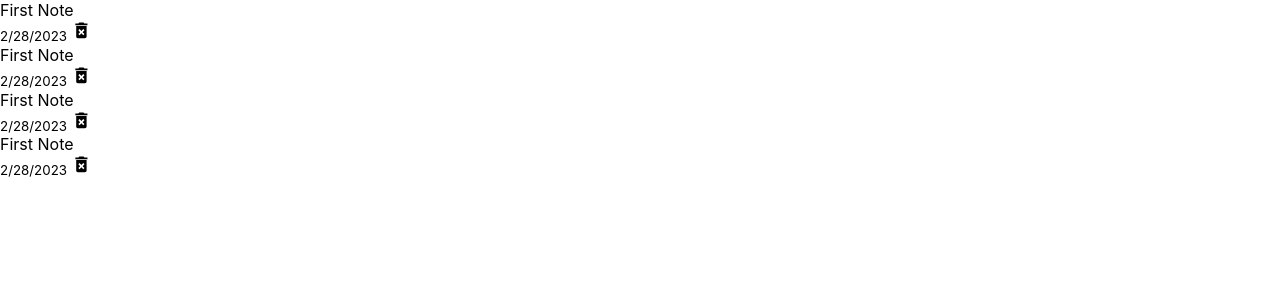
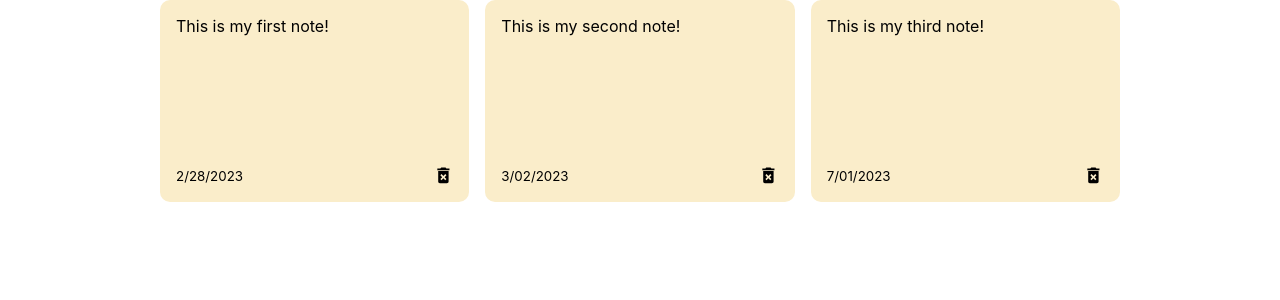
Before and after one commit to Angelica-Rees/react-notes-app, a React (Create React App) app: page / in a window 1280 px wide. Shown: the top 300 px of the page. Built offline with nearby package versions, Linux system fonts and the light colour scheme; the HTML template or start-up script is replaced by a standard one.

Commit message:
Basic Structure

```diff
--- a/src/App.js
+++ b/src/App.js
@@ -1,9 +1,27 @@
 import NotesList from './components/NotesList';
+import {useState} from 'react';
+import {nanoid} from 'nanoid';
 
 const App = () => {
+  const [notes, setNotes] = useState([
+  {
+    id: nanoid(),
+    text: "This is my first note!",
+    date: "2/28/2023"
+  },
+  {
+    id: nanoid(),
+    text: "This is my second note!",
+    date: "3/02/2023"
+  },
+  {
+    id: nanoid(),
+    text: "This is my third note!",
+    date: "7/01/2023"
+  }]);
   return (
     <div className="container">
-      <NotesList />
+      <NotesList notes = {notes}/>
     </div>
   );
 };
--- a/src/components/Note.js
+++ b/src/components/Note.js
@@ -1,10 +1,10 @@
 import { MdDeleteForever } from 'react-icons/md';
 
-const Note = () => {
+const Note = ({id, text, date}) => {
     return <div className="note">
-        <span>First Note</span>
+        <span>{text}</span>
         <div className="note-footer">
-            <small> 2/28/2023 </small>
+            <small> {date} </small>
             <MdDeleteForever className='delete-icon' size='1.3em' />
         </div>
     </div>;
--- a/src/components/NotesList.js
+++ b/src/components/NotesList.js
@@ -1,12 +1,11 @@
 import Note from './Note';
 
-const NotesList = () => {
+const NotesList = ({notes}) => {
     return(
         <div className="notes-list">
-            <Note />
-            <Note />
-            <Note />
-            <Note />
+            {notes.map((note)=> (
+                <Note id={note.id} text={note.text} date={note.date}/>
+            ))}
         </div>
     );
 };
--- a/src/index.css
+++ b/src/index.css
@@ -11,3 +11,33 @@
   font-family: source-code-pro, Menlo, Monaco, Consolas, 'Courier New',
     monospace;
 }
+
+.container {
+  max-width: 960px;
+  margin-right: auto;
+  margin-left: auto;
+  padding-left: 15px;
+  padding-right: 15px;
+}
+
+.notes-list {
+  display: grid;
+  grid-gap: 1rem;
+  grid-template-columns: repeat(auto-fit, minmax(250px, 1fr));
+}
+
+.note{
+  background-color: #FAEDCA;
+  border-radius: 10px;
+  padding: 1rem;
+  min-height: 170px;
+  display: flex;
+  flex-direction: column;
+  justify-content: space-between;
+}
+
+.note-footer {
+  display: flex;
+  align-items: center;
+  justify-content: space-between;
+}
```
